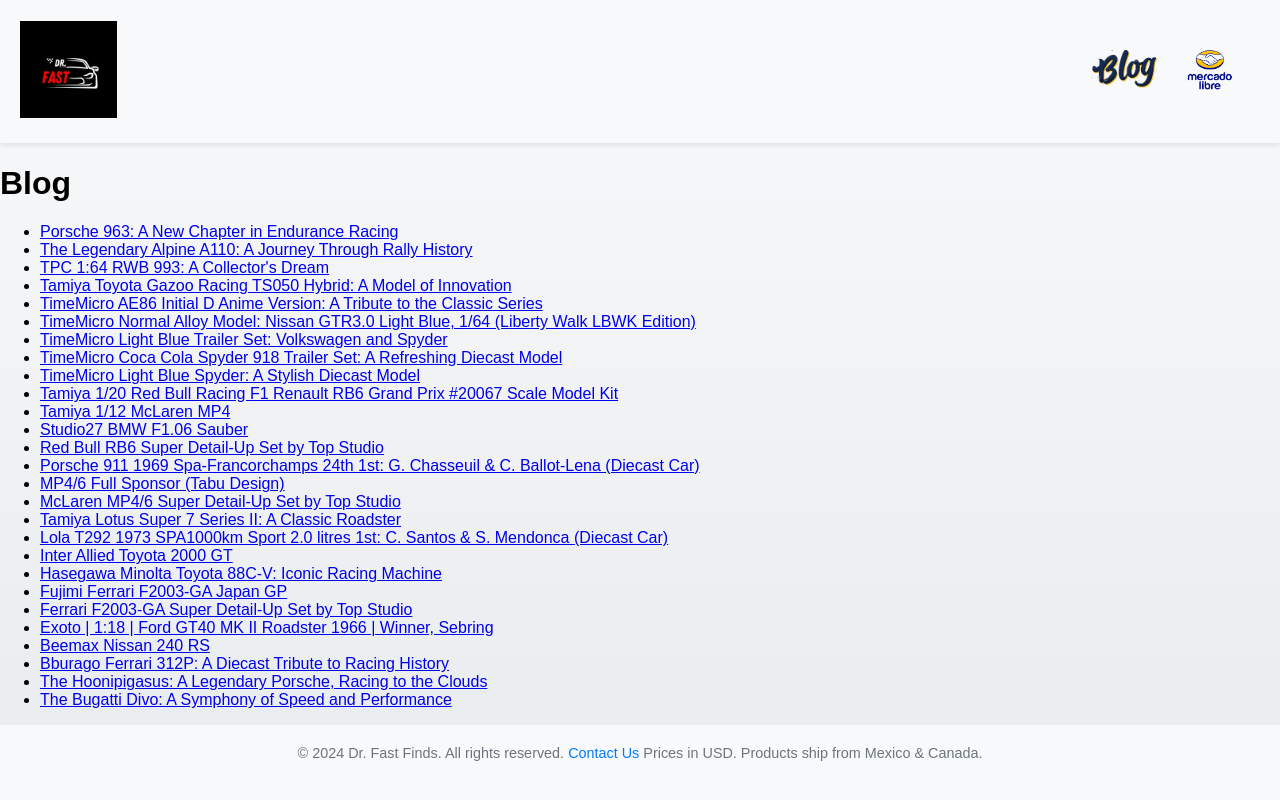
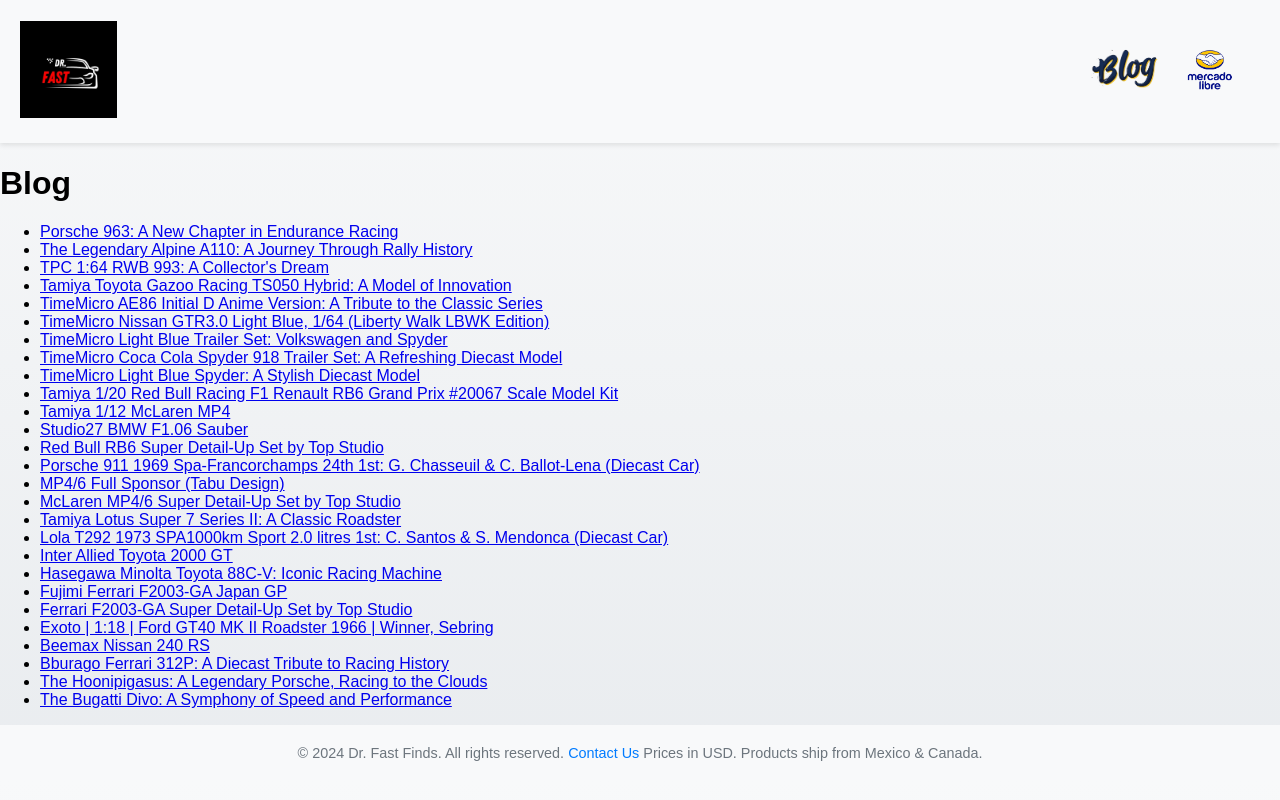
Before and after one commit to drfastfinds/drfastfinds-site, a Jekyll site: the page built from blog.html, in a window 1280 px wide. Shown: the top 800 px of the page. Built offline with Jekyll 4.4.1, drawn with Linux system fonts in a browser that asks for light colours.

Commit message:
Update 2024-09-25-time-micro-nissan-gtr3-light-blue.md

```diff
--- a/_posts/2024-09-25-time-micro-nissan-gtr3-light-blue.md
+++ b/_posts/2024-09-25-time-micro-nissan-gtr3-light-blue.md
@@ -1,6 +1,6 @@
 ---
 layout: post
-title: "TimeMicro Normal Alloy Model: Nissan GTR3.0 Light Blue, 1/64 (Liberty Walk LBWK Edition)"
+title: "TimeMicro Nissan GTR3.0 Light Blue, 1/64 (Liberty Walk LBWK Edition)"
 date: 2024-09-25
 author: "Dr. Fast Finds"
 categories: ["Collectibles", "Diecast", "Light Blue", "Nissan", "TimeMicro"]
```
